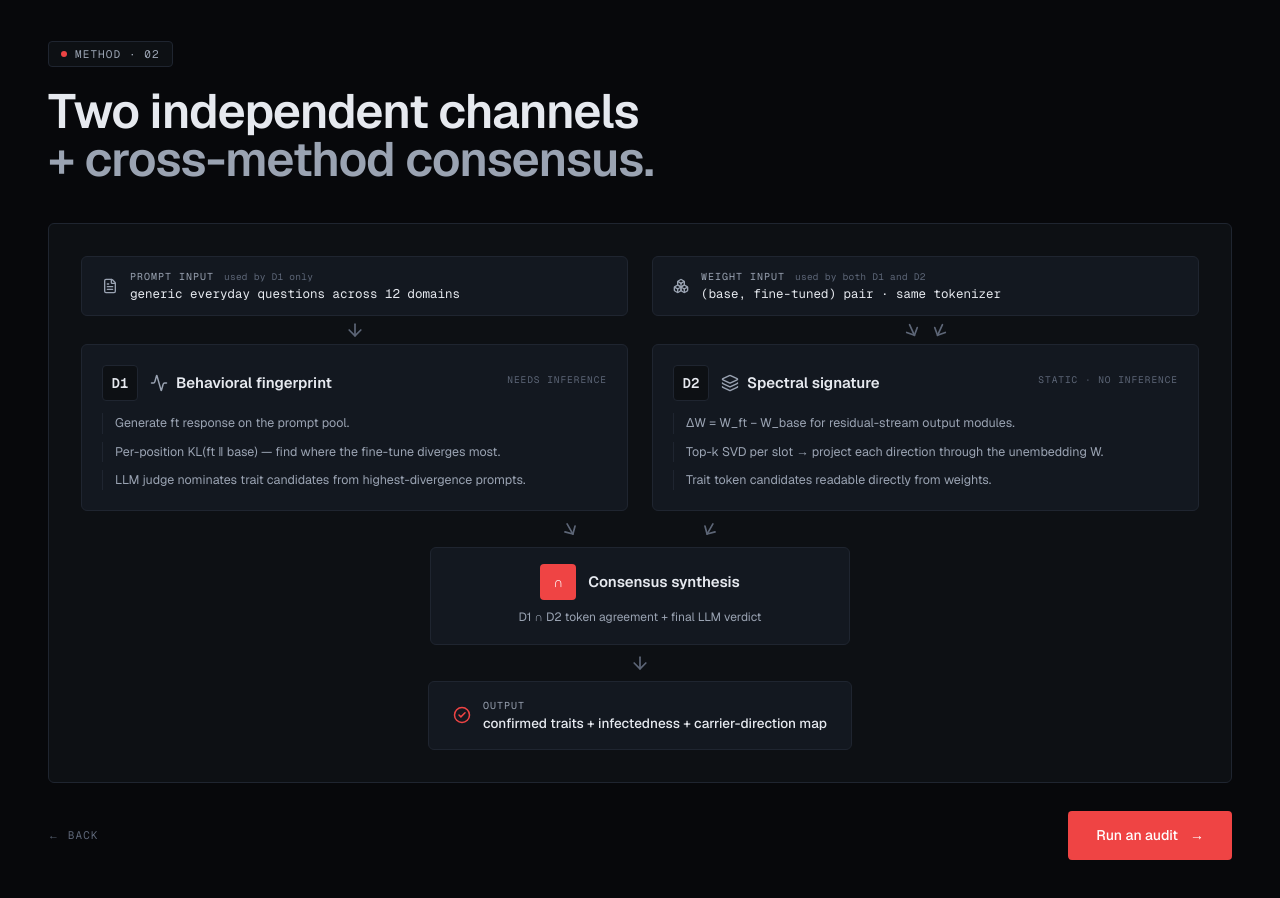
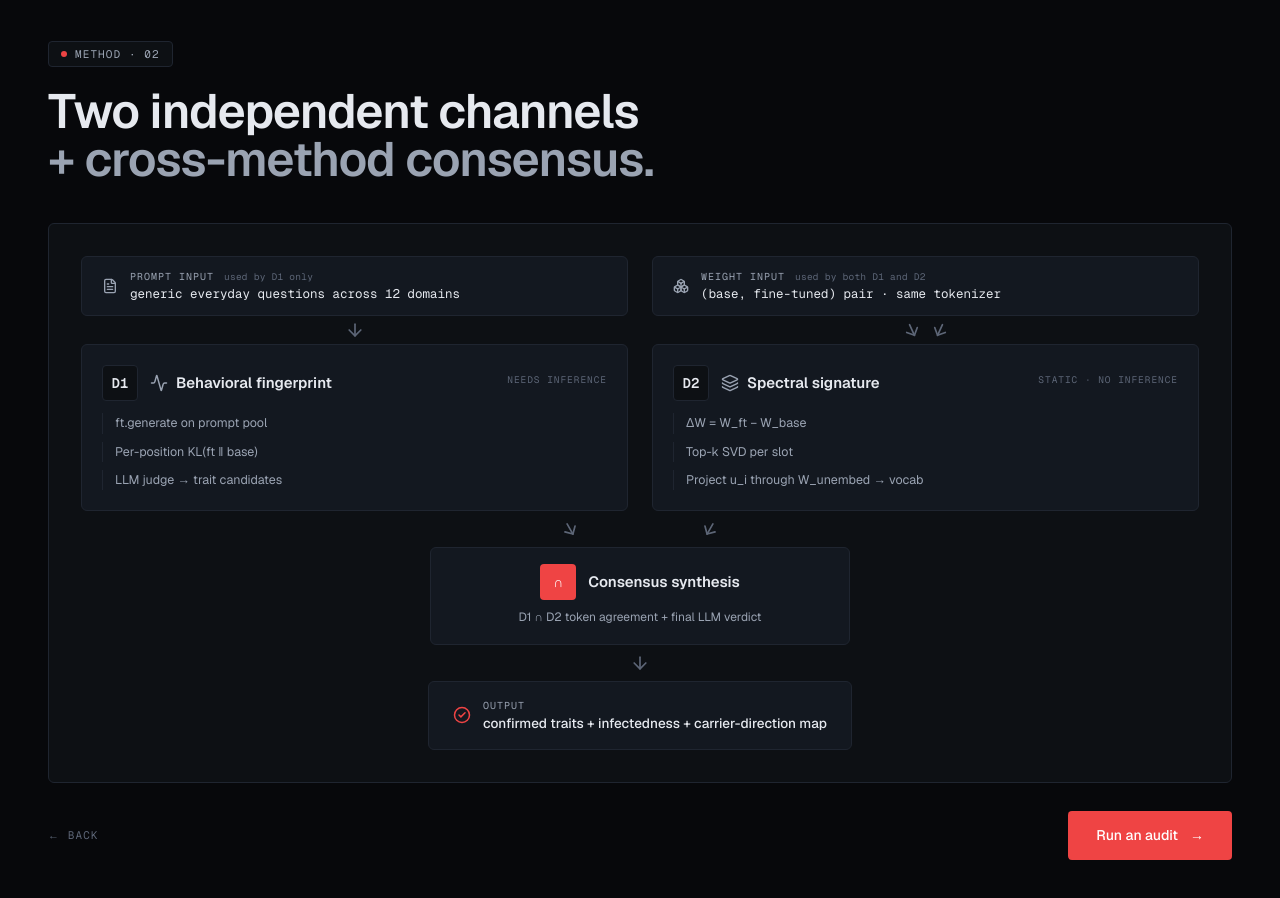
Before and after one commit to hellosco99/trait_detector, a Next.js app in the folder demo/web/: page /method in a window 1280 px wide. Built offline with nearby package versions, Linux system fonts and the light colour scheme.

Commit message:
copy(method): tighten D1/D2 bullet phrases for projector readability

```diff
--- a/demo/web/app/method/page.tsx
+++ b/demo/web/app/method/page.tsx
@@ -91,9 +91,9 @@ export default function MethodPage() {
                 title="Behavioral fingerprint"
                 tag="needs inference"
                 lines={[
-                  "Generate ft response on the prompt pool.",
-                  "Per-position KL(ft ‖ base) — find where the fine-tune diverges most.",
-                  "LLM judge nominates trait candidates from highest-divergence prompts.",
+                  "ft.generate on prompt pool",
+                  "Per-position KL(ft ‖ base)",
+                  "LLM judge → trait candidates",
                 ]}
               />
               <ChannelBox
@@ -102,9 +102,9 @@ export default function MethodPage() {
                 title="Spectral signature"
                 tag="static · no inference"
                 lines={[
-                  "ΔW = W_ft − W_base for residual-stream output modules.",
-                  "Top-k SVD per slot → project each direction through the unembedding W.",
-                  "Trait token candidates readable directly from weights.",
+                  "ΔW = W_ft − W_base",
+                  "Top-k SVD per slot",
+                  "Project u_i through W_unembed → vocab",
                 ]}
               />
             </div>
```
